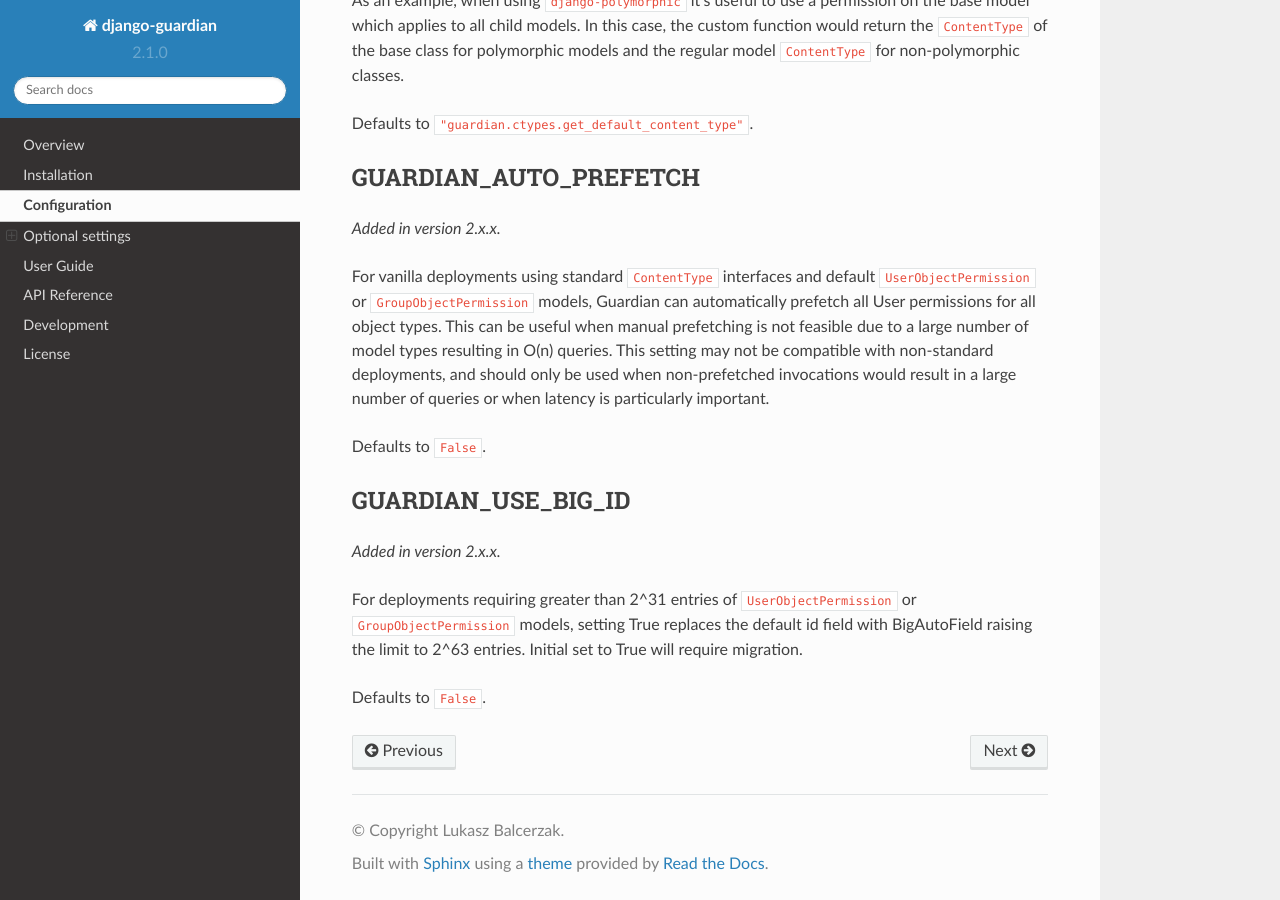
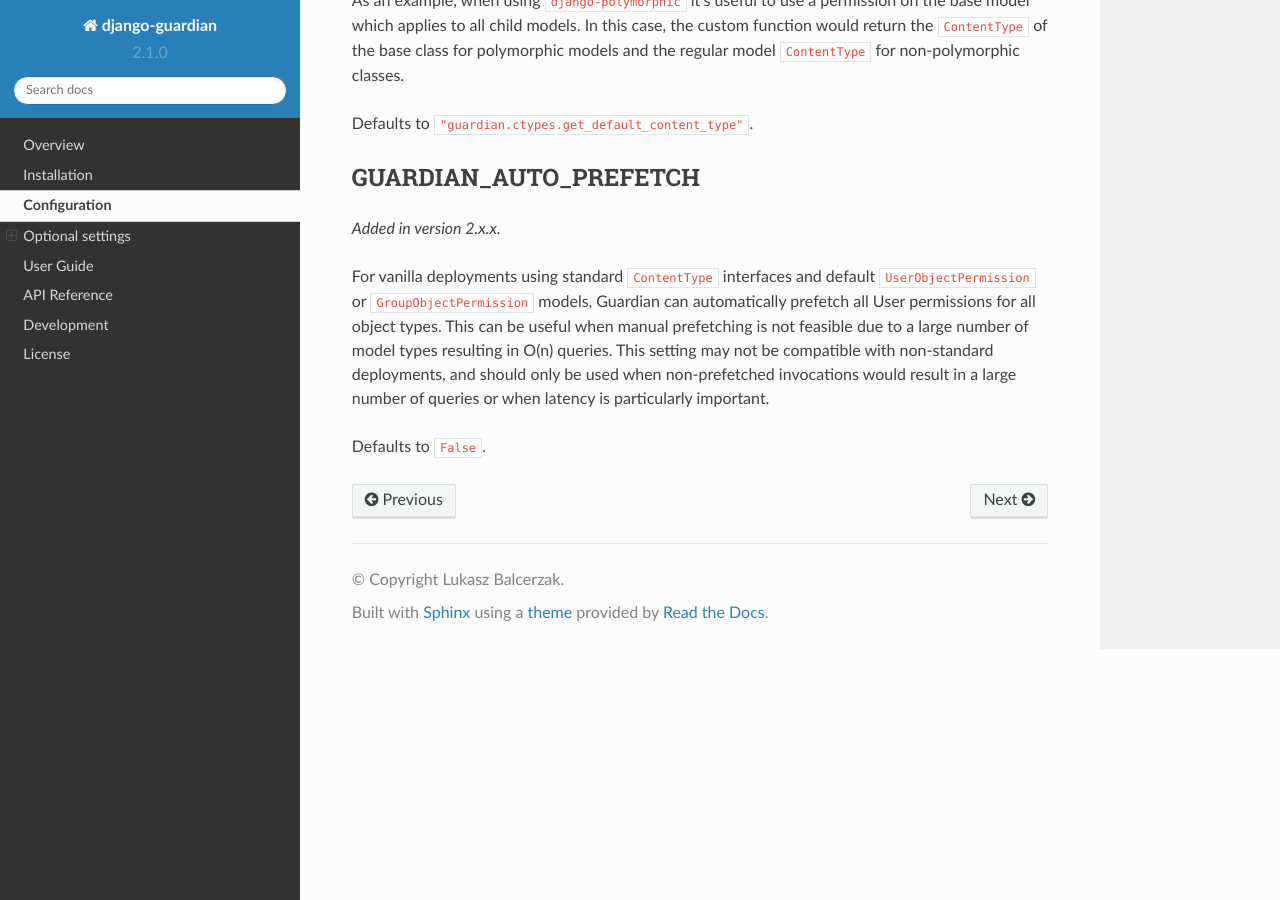
Before and after one commit to django-guardian/django-guardian, a Sphinx documentation site: the page built from docs/configuration.rst, in a window 1280 px wide and 900 px high, scrolled down 3560 px. Built offline with Sphinx 7.4.7 and the Read the Docs theme 2.0.0, drawn with Linux system fonts in a browser that asks for light colours; cross-references to code outside the pages are shown as plain code; the version number is read from the project's files by our own code.

Commit message:
Revert "Update configuration.rst"
This reverts commit 19ce80e8d06cd1a178ea2bc43eaa83033f9c0472.

```diff
--- a/docs/configuration.rst
+++ b/docs/configuration.rst
@@ -167,14 +167,3 @@ not be compatible with non-standard deployments, and should only be used when no
 invocations would result in a large number of queries or when latency is particularly important.
 
 Defaults to ``False``.
-
-GUARDIAN_USE_BIG_ID
--------------------------
-
-.. versionadded:: 2.x.x
-
-For deployments requiring greater than 2^31 entries of ``UserObjectPermission`` or
-``GroupObjectPermission`` models, setting True replaces the default id field with BigAutoField
-raising the limit to 2^63 entries.  Initial set to True will require migration.
-
-Defaults to ``False``.
```
